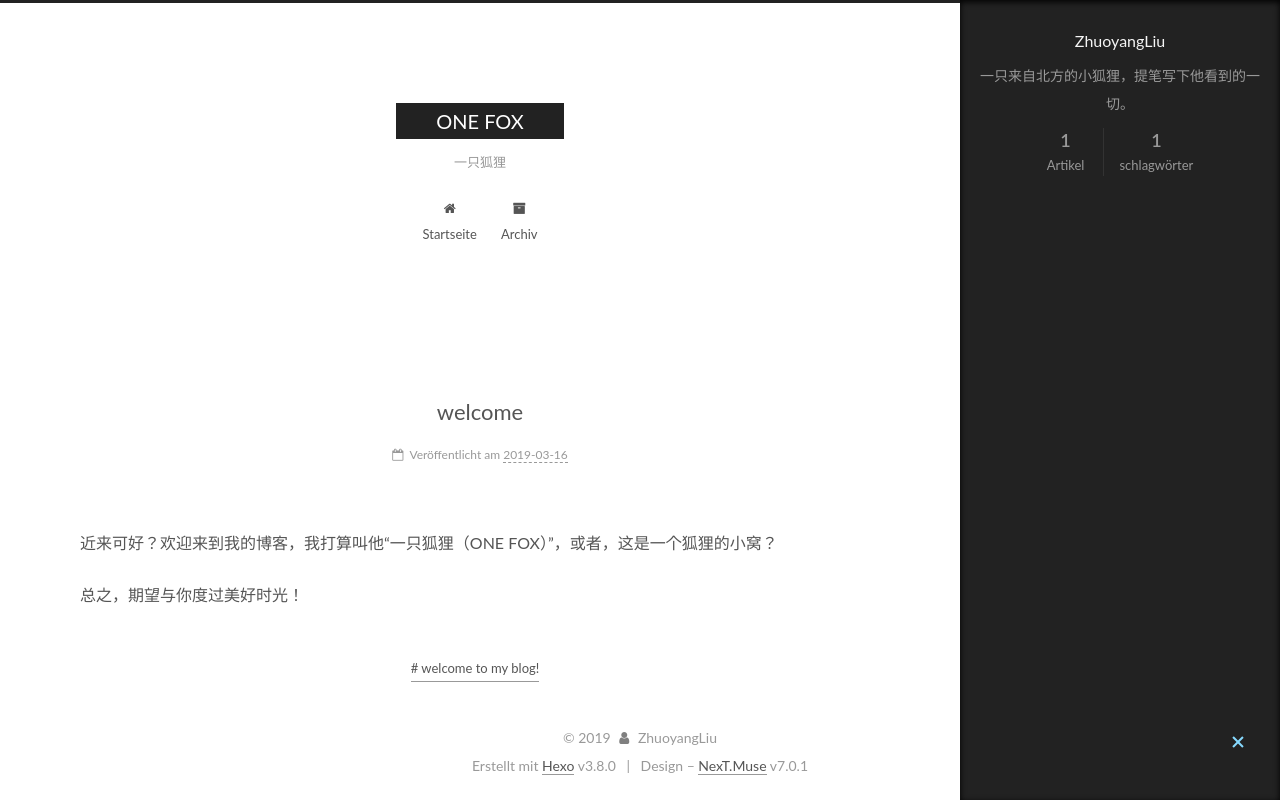
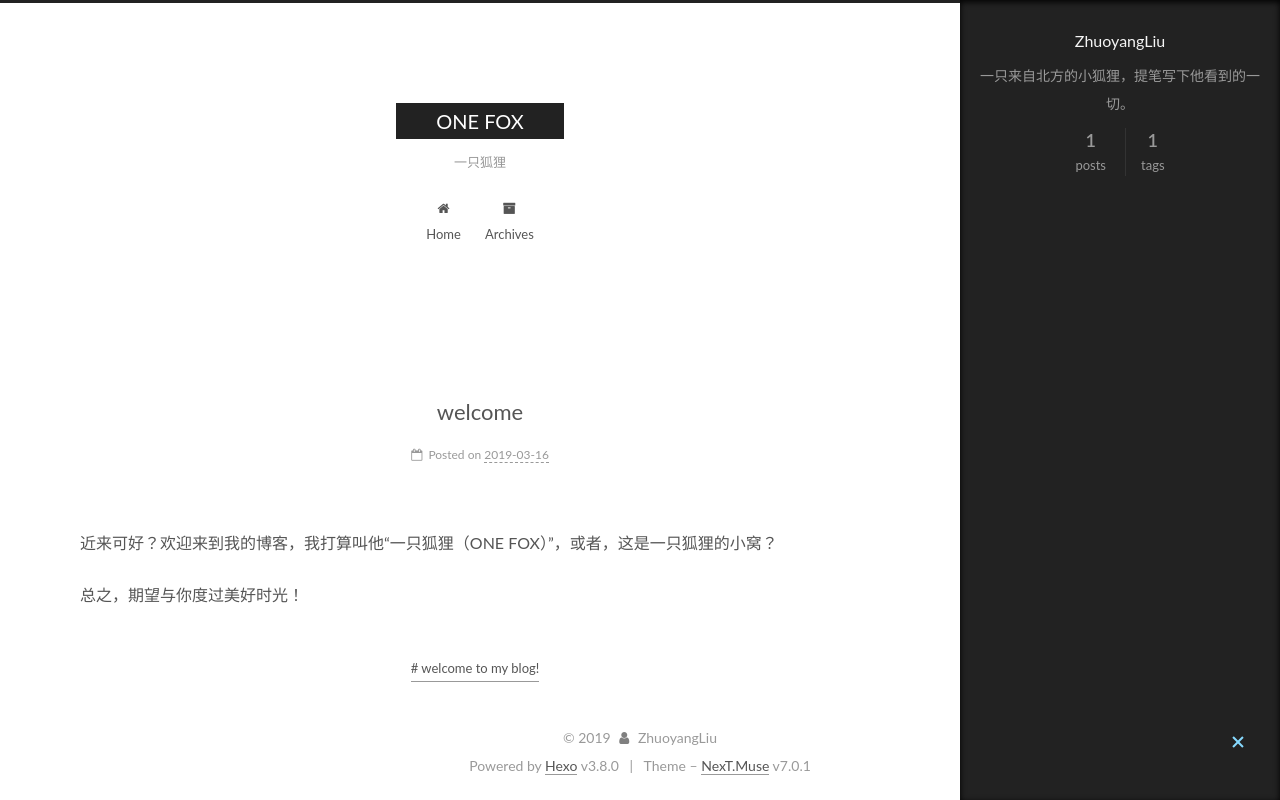
Before and after one commit to ZhuoyangLiu/ZhuoyangLiu.github.io, a plain HTML site: page 2019/03/17/welcome/index.html in a window 1280 px wide. Both pictures are taken after a click on the element 1238 px from the left and 743 px from the top of the page. Drawn offline with Linux system fonts and the light colour scheme.

Commit message:
Site updated: 2019-03-16 20:46:55

```diff
--- a/2019/03/17/welcome/index.html
+++ b/2019/03/17/welcome/index.html
@@ -98,18 +98,18 @@
 
 
 
-  <meta name="description" content="近来可好？欢迎来到我的博客，我打算叫他“一只狐狸（ONE FOX）”，或者，这是一个狐狸的小窝？ 总之，期望与你度过美好时光！">
+  <meta name="description" content="近来可好？欢迎来到我的博客，我打算叫他“一只狐狸（ONE FOX）”，或者，这是一只狐狸的小窝？ 总之，期望与你度过美好时光！">
 <meta name="keywords" content="welcome to my blog!">
 <meta property="og:type" content="article">
 <meta property="og:title" content="welcome">
 <meta property="og:url" content="https://zhuoyangliu.github.io/2019/03/17/welcome/index.html">
-<meta property="og:site_name" content="ONE FOX">
-<meta property="og:description" content="近来可好？欢迎来到我的博客，我打算叫他“一只狐狸（ONE FOX）”，或者，这是一个狐狸的小窝？ 总之，期望与你度过美好时光！">
+<meta property="og:site_name" content="ONE   FOX">
+<meta property="og:description" content="近来可好？欢迎来到我的博客，我打算叫他“一只狐狸（ONE FOX）”，或者，这是一只狐狸的小窝？ 总之，期望与你度过美好时光！">
 <meta property="og:locale" content="default">
-<meta property="og:updated_time" content="2019-03-16T12:44:45.572Z">
+<meta property="og:updated_time" content="2019-03-16T12:46:08.714Z">
 <meta name="twitter:card" content="summary">
 <meta name="twitter:title" content="welcome">
-<meta name="twitter:description" content="近来可好？欢迎来到我的博客，我打算叫他“一只狐狸（ONE FOX）”，或者，这是一个狐狸的小窝？ 总之，期望与你度过美好时光！">
+<meta name="twitter:description" content="近来可好？欢迎来到我的博客，我打算叫他“一只狐狸（ONE FOX）”，或者，这是一只狐狸的小窝？ 总之，期望与你度过美好时光！">
 
 
 
@@ -126,7 +126,7 @@
   };
 </script>
 
-  <title>welcome | ONE FOX</title>
+  <title>welcome | ONE   FOX</title>
 
 
 
@@ -185,7 +185,7 @@
     <div class="custom-logo-site-title">
       <a href="/" class="brand" rel="start">
         <span class="logo-line-before"><i></i></span>
-        <span class="site-title">ONE FOX</span>
+        <span class="site-title">ONE   FOX</span>
         <span class="logo-line-after"><i></i></span>
       </a>
     </div>
@@ -198,7 +198,7 @@
   </div>
 
   <div class="site-nav-toggle">
-    <button aria-label="Navigationsleiste an/ausschalten">
+    <button aria-label="Toggle navigation bar">
       <span class="btn-bar"></span>
       <span class="btn-bar"></span>
       <span class="btn-bar"></span>
@@ -226,7 +226,7 @@
 
 
 
-    <a href="/" rel="section"><i class="menu-item-icon fa fa-fw fa-home"></i> <br>Startseite</a>
+    <a href="/" rel="section"><i class="menu-item-icon fa fa-fw fa-home"></i> <br>Home</a>
 
   </li>
 
@@ -243,7 +243,7 @@
 
 
 
-    <a href="/archives/" rel="section"><i class="menu-item-icon fa fa-fw fa-archive"></i> <br>Archiv</a>
+    <a href="/archives/" rel="section"><i class="menu-item-icon fa fa-fw fa-archive"></i> <br>Archives</a>
 
   </li>
 
@@ -304,7 +304,7 @@
     </span>
 
     <span hidden itemprop="publisher" itemscope itemtype="http://schema.org/Organization">
-      <meta itemprop="name" content="ONE FOX">
+      <meta itemprop="name" content="ONE   FOX">
     </span>
 
 
@@ -331,14 +331,14 @@
                 <i class="fa fa-calendar-o"></i>
               </span>
 
-                <span class="post-meta-item-text">Veröffentlicht am</span>
+                <span class="post-meta-item-text">Posted on</span>
 
 
 
 
 
 
-              <time title="Erstellt: 2019-03-16 20:41:46 / Geändert am: 12:44:45" itemprop="dateCreated datePublished" datetime="2019-03-16T20:41:46Z">2019-03-16</time>
+              <time title="Created: 2019-03-16 20:41:46 / Modified: 12:46:08" itemprop="dateCreated datePublished" datetime="2019-03-16T20:41:46Z">2019-03-16</time>
 
 
 
@@ -377,7 +377,7 @@
 
 
 
-        <p>近来可好？欢迎来到我的博客，我打算叫他“一只狐狸（ONE FOX）”，或者，这是一个狐狸的小窝？</p>
+        <p>近来可好？欢迎来到我的博客，我打算叫他“一只狐狸（ONE FOX）”，或者，这是一只狐狸的小窝？</p>
 <p>总之，期望与你度过美好时光！</p>
 
 
@@ -468,7 +468,7 @@
                   <a href="/archives/">
 
                     <span class="site-state-item-count">1</span>
-                    <span class="site-state-item-name">Artikel</span>
+                    <span class="site-state-item-name">posts</span>
                   </a>
                 </div>
 
@@ -485,7 +485,7 @@
 
 
                     <span class="site-state-item-count">1</span>
-                    <span class="site-state-item-name">schlagwörter</span>
+                    <span class="site-state-item-name">tags</span>
 
                 </div>
 
@@ -538,7 +538,7 @@
 </div>
 
 
-  <div class="powered-by">Erstellt mit  <a href="https://hexo.io" class="theme-link" rel="noopener" target="_blank">Hexo</a> v3.8.0</div>
+  <div class="powered-by">Powered by <a href="https://hexo.io" class="theme-link" rel="noopener" target="_blank">Hexo</a> v3.8.0</div>
 
 
 
@@ -546,7 +546,7 @@
 
 
 
-  <div class="theme-info">Design – <a href="https://theme-next.org" class="theme-link" rel="noopener" target="_blank">NexT.Muse</a> v7.0.1</div>
+  <div class="theme-info">Theme – <a href="https://theme-next.org" class="theme-link" rel="noopener" target="_blank">NexT.Muse</a> v7.0.1</div>
 
 
 
--- a/css/main.css
+++ b/css/main.css
@@ -1838,7 +1838,7 @@ pre .javascript .function {
   width: 4px;
   height: 4px;
   border-radius: 50%;
-  background: #7cff49;
+  background: #d08cd1;
 }
 .links-of-blogroll {
   font-size: 13px;
```
Also changed, not shown: archives/2019/03/index.html (+13 -13 lines), archives/2019/index.html (+13 -13 lines), archives/index.html (+13 -13 lines), index.html (+16 -16 lines), tags/welcome-to-my-blog/index.html (+13 -13 lines).
